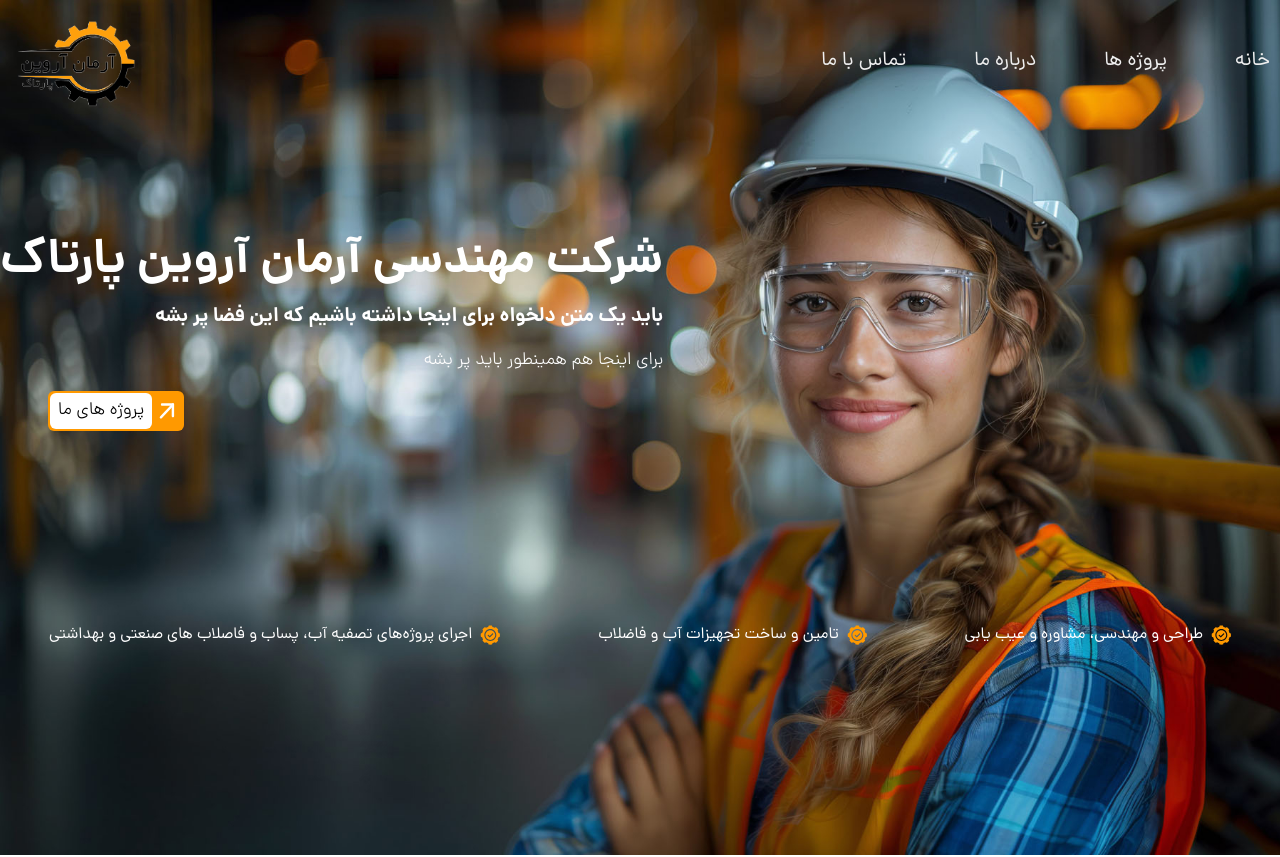
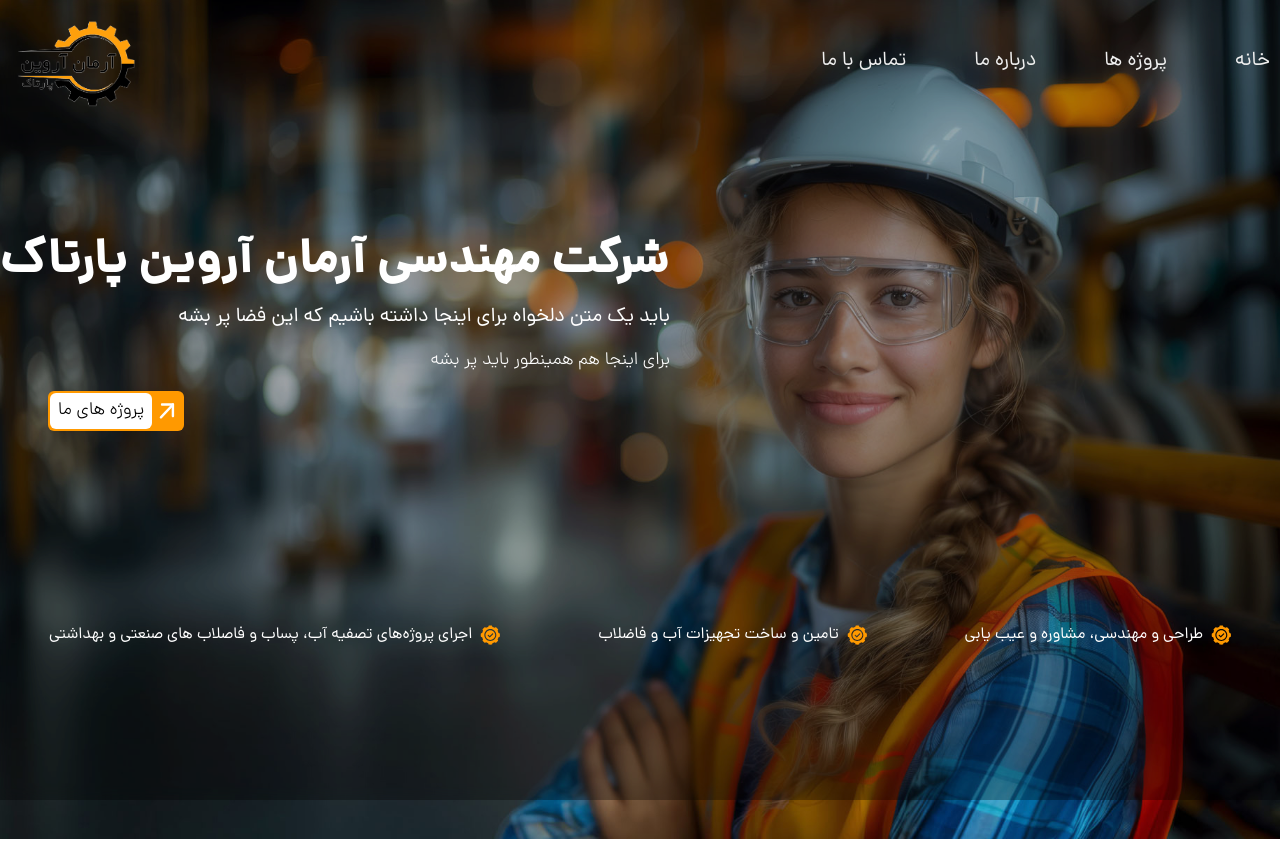
Before and after one commit to Msaeed144/armanarvinco, a Next.js app: page / in a window 1280 px wide. Shown: the top 857 px of the page. Built offline with nearby package versions, Linux system fonts and the light colour scheme.

Commit message:
some err fix

```diff
--- a/src/components/AboutUsLanding.tsx
+++ b/src/components/AboutUsLanding.tsx
@@ -58,17 +58,17 @@ function AboutUsLanding() {
                 </div>
             </div>
           </div>
-          <div className="lg:w-1/2 ml-8 lg:mb-0 mb-20 gl:mt0 mt-7 lg:mr-0 mr-12">
-            <div className=" relative mr-20 lg:mr-0 lg:ml-12">
+          <div className="lg:w-1/2 ml-8 lg:mb-0 mb-20 gl:mt-0 mt-7 lg:mr-0  lg:block hidden">
+            <div className=" relative mr-32 lg:mr-0 lg:ml-12">
                 <div className="flex gap-3  lg:gap-7 items-center p-8 ">
                     <p className="lg:text-5xl text-3xl mt-1 text-primary font-bold">10+</p>
-                    <div className="lg:text-2xl text-xl">
-                    <p className="mb-2">سال</p>
-                    <p className="mt-2">تجربه</p>
-                    </div>
+                    <div className="lg:block flex lg:text-2xl text-xl">
+                    <p className="lg:mb-2 mb-0">سال</p>
+                    <p className="lg:mt-2 mt-0">تجربه</p>
+                  </div>
                 </div>
-                <div className=" absolute top-0 left-0">
-                <div className=" relative lg:w-full w-3/4">
+                <div className="lg:absolute lg:top-0 lg:left-0">
+                <div className=" lg:relative lg:w-full">
                         <Image className=" rounded-3xl" src="/images/pics/about-pic1.jpg" width={380} height={380} alt="سایت" />
                         <div className=" absolute top-2/3 left-1/2 w-full border-8 rounded-3xl border-white">
                         <Image className=" rounded-3xl" src="/images/pics/about-pic2.jpg" width={450} height={450} alt="سایت" />
--- a/src/components/Header.tsx
+++ b/src/components/Header.tsx
@@ -22,7 +22,7 @@ function Header() {
           </li>
           <li>تماس با ما</li>
         </ul>
-        <div className={`w-72 h-screen ${hamber ? "block " : "hidden"} transition-all bg-white absolute right-0 top-0`}>
+        <div className={` z-20 w-72 h-screen ${hamber ? "block " : "hidden"} transition-all bg-white absolute -right-4 top-0`}>
         <ul className=" items-center gap-12 text-xl mt-[6.5rem] mr-8 text-primary">
           <li className="mb-4 mt-8">خانه</li>
           <li className="my-4">پروژه ها</li>
@@ -31,7 +31,7 @@ function Header() {
         </ul>
         </div>
         <div
-          className="md:hidden block cursor-pointer mt-8 z-10 mr-4"
+          className="md:hidden z-40 block cursor-pointer mt-8 mr-4"
           onClick={() => setHamber(!hamber)}
         >
           <div
--- a/src/components/Services.tsx
+++ b/src/components/Services.tsx
@@ -21,38 +21,38 @@ function Services() {
                 <p className="md:leading-9 leading-6 text-white text-justify mt-6 md:text-base text-sm font-bold">ساختار اصلی شرکت متشکل از واحدهای فنی و مهندسی، بازرگانی و تامین، ساخت و تولید و همچنین فروش و توسعه بازار می‌باشد که با به کارگیری کارشناسان با تجربه و توانمند در تمامی بخش‌ها موجب ارائه خدمات با کیفیت و امکان ارائه قیمت‌های رقابتی به کارفرمایان گردیده است.</p>
             </div>
         </div>
-        <div className="w-full flex justify-center md:relative overflow-x-auto">
-            <div className=" md:container md:max-auto md:w-4/5 w-full bg-white -bottom-24 md:absolute p-4 rounded-2xl shadow-2xl  flex md:flex-row items-center justify-around">
+        <div className="w-full flex justify-center md:relative overflow-x-scroll">
+            <div className=" md:container md:max-auto md:w-4/5 w-full bg-white -bottom-24 md:absolute p-4 rounded-2xl lg:shadow-2xl  flex md:flex-row items-center justify-around">
                 <div>
-                <div className="md:w-24 w-20 mdh-24 h-20 flex justify-center md:mt-0 mt-4">
+                <div className="w-24 h-20 flex justify-center md:mt-0 mt-4">
                 <Image src="/images/icons/design.svg" width={60} height={60} alt="تیک" />
                     </div>
                     <p className="md:text-base text-xs text-center mt-4">طراحی</p>
                 </div>
                 <div className="w-[1px] h-28 bg-gray-300 md:block hidden"></div>
                 <div>
-                <div className="md:w-24 w-20 mdh-24 h-20 flex justify-center">
+                <div className="w-24  h-20 flex justify-center">
                 <Image className="mt-4" src="/images/icons/supply.svg" width={80} height={80} alt="تیک" />
                     </div>
                     <p className="md:text-base text-xs text-center mt-4">تامین تجهیزات</p>
                 </div>
                 <div className="w-[1px] h-28 bg-gray-300 md:block hidden"></div>
                 <div>
-                <div className="md:w-24 w-20 mdh-24 h-20 flex justify-center">
+                <div className="w-24  h-20 flex justify-center">
                 <Image src="/images/icons/launch.svg" width={60} height={60} alt="تیک" />
                     </div>
                     <p className="md:text-base text-xs text-center mt-4">نصب و راه اندازی</p>
                 </div>
                 <div className="w-[1px] h-28 bg-gray-300 md:block hidden"></div>
                 <div>
-                <div className="md:w-24 w-20 mdh-24 h-20 flex justify-center">
+                <div className="w-24 h-20 flex justify-center">
                 <Image src="/images/icons/usage.svg" width={60} height={60} alt="تیک" />
                     </div>
                     <p className="md:text-base text-xs text-center mt-4">بهره برداری</p>
                 </div>
                 <div className="w-[1px] h-28 bg-gray-300 md:block hidden"></div>
                 <div>
-                <div className="md:w-24 w-20 mdh-24 h-20 flex justify-center">
+                <div className="w-24 h-20 flex justify-center">
                         <Image src="/images/icons/consult.svg" width={60} height={60} alt="تیک" />
                     </div>
                     <p className="md:text-base text-xs text-center mt-4">مشاوره و عیب یابی</p>
--- a/src/components/TopLanding.tsx
+++ b/src/components/TopLanding.tsx
@@ -2,11 +2,15 @@ import Header from "./Header"
 import Image from "next/image"
 function TopLanding() {
   return (
-    <div className=" w-full pb-52 lg:px-0 px-4 bg-[url('/images/pics/landingPic.jpg')] bg-cover">
+    <div className="w-full  px-0">
+<div className="  bg-[url('/images/pics/landingPic.jpg')] bg-cover pb-48">
+<div className=" bg-black lg:block hidden  backdrop-blur-sm w-full h-full opacity-30 absolute z-0 p-22">
+
+        </div>
       <Header />
       <div className="lg:container  mx-auto flex justify-end mt-28">
-        <div className="lg:text-5xl text-3xl text-white font-bold ">
-          <h1 className="lg:ml-0 ml-4">شرکت مهندسی آرمان آروین پارتاک</h1>
+        <div className=" text-white z-10  ">
+          <h1 className="lg:ml-0 ml-4 lg:text-5xl text-[22px] font-extrabold">شرکت مهندسی آرمان آروین پارتاک</h1>
           <p className="lg:text-xl text-sm mt-4 ">باید یک متن دلخواه برای اینجا داشته باشیم که این فضا پر بشه</p>
           <p className="text-lg mt-4 font-light">برای اینجا هم همینطور باید پر بشه</p>
           <div className="flex justify-end mt-4 ml-12">
@@ -17,21 +21,26 @@ function TopLanding() {
           </div>
         </div>
       </div>
-      <div className="lg:flex justify-around container mx-auto lg:mt-48 mt-12 text-white">
-        <div className="flex items-center gap-2">
+      <div className="z-10 lg:flex justify-around container mx-auto lg:mt-48 mt-12 text-white">
+        <div className=" z-10 flex items-center gap-2">
          <Image src="/images/icons/tick.svg" width={20} height={20} alt="تیک" />
           <p>طراحی و مهندسی، مشاوره و عیب یابی</p>
         </div>
-        <div className="flex items-center gap-2">
+        <div className="z-10 flex items-center gap-2">
         <Image src="/images/icons/tick.svg" width={20} height={20} alt="تیک" />
         <p>تامین و ساخت تجهیزات آب و فاضلاب</p>
         </div>
-        <div className="flex items-center gap-2">
+        <div className=" z-10 flex items-center gap-2">
         <Image src="/images/icons/tick.svg" width={20} height={20} alt="تیک" />
         <p className="text-[11px] lg:text-base">اجرای پروژه‌های تصفیه آب، پساب و فاصلاب های صنعتی و بهداشتی</p>
         </div>
+
       </div>
+
     </div>
+
+    </div>
+
   )
 }
 
```
